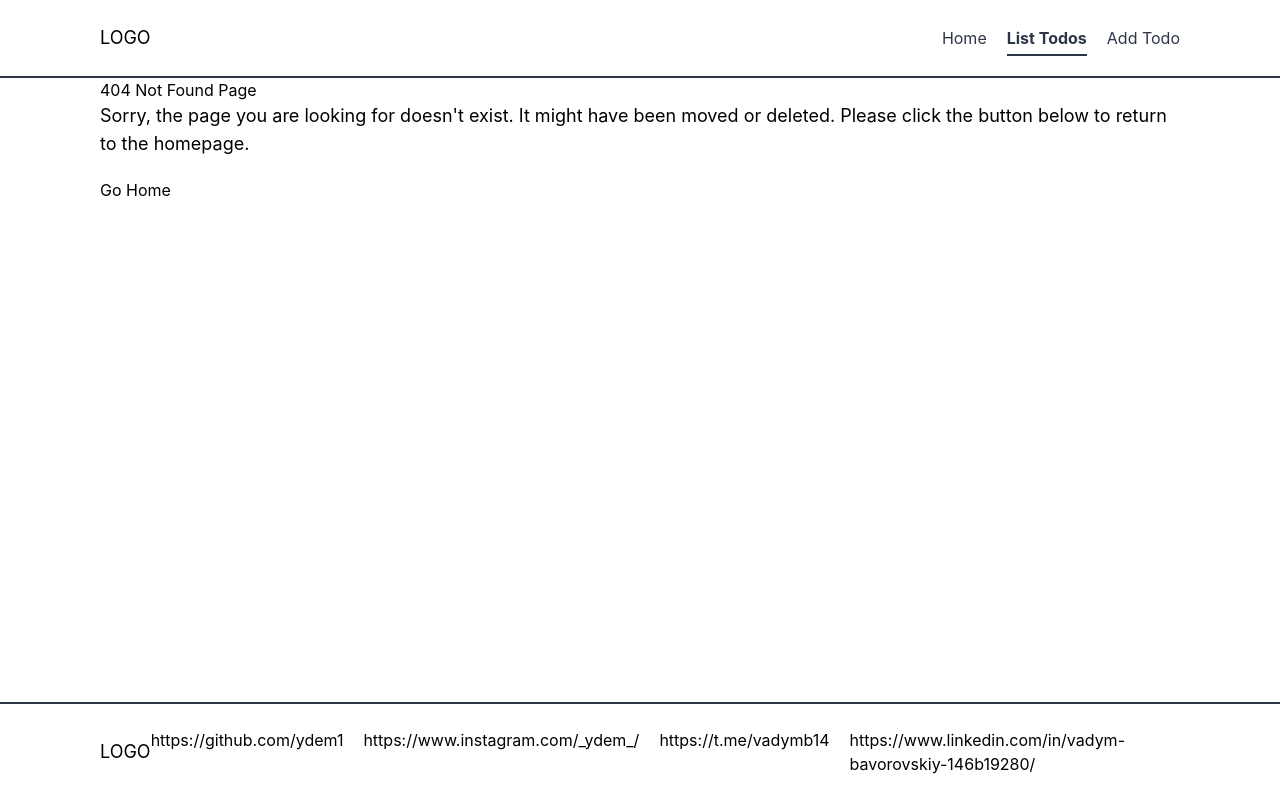
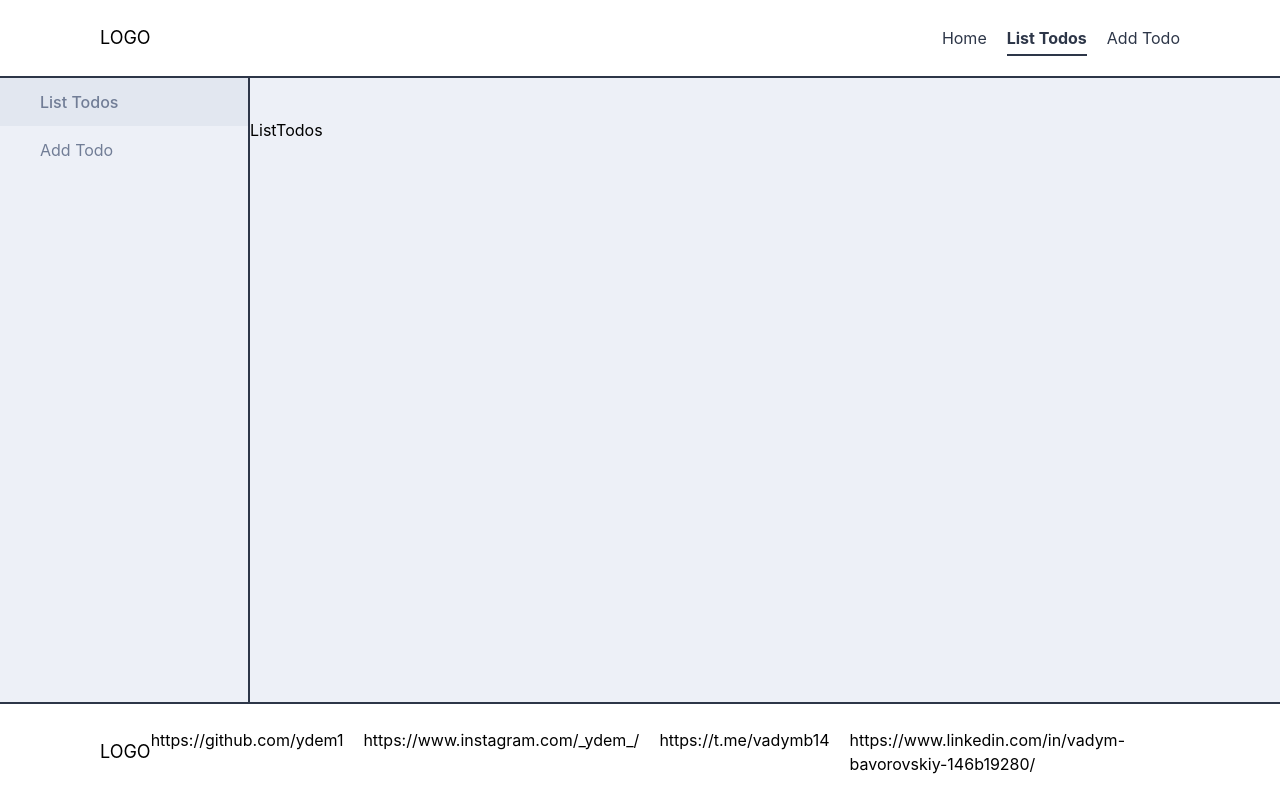
Before and after one commit to ydem1/todo-app-u-stork-lab, a React (Vite) app: page /list-todos in a window 1280 px wide. Built offline with nearby package versions, Linux system fonts and the light colour scheme.

Commit message:
init ListTodos and AddTodo

```diff
--- a/src/components/WrapperSidebar/index.tsx
+++ b/src/components/WrapperSidebar/index.tsx
@@ -1,8 +1,13 @@
-import React, { FC } from "react";
+import React, { FC, ReactNode } from "react";
 import { Sidebar } from "src/components/Sidebar";
 
-export const WrapperSidebar: FC = () => (
-  <div className="flex">
+interface Props {
+  children: ReactNode;
+}
+
+export const WrapperSidebar: FC<Props> = ({ children }) => (
+  <div className="flex h-full">
     <Sidebar />
+    <div className="flex-1">{children}</div>
   </div>
 );
--- /dev/null
+++ b/src/pages/add-todo/index.tsx
@@ -0,0 +1,13 @@
+import React, { FC } from "react";
+import { PageWrapper } from "src/components/Layouts/PageWrapper";
+import { WrapperSidebar } from "src/components/WrapperSidebar";
+
+const AddTodo: FC = () => (
+  <PageWrapper mainClassName="flex flex-col gap-20 bg-white-blue">
+    <WrapperSidebar>
+      <div className="py-10">AddTodo</div>
+    </WrapperSidebar>
+  </PageWrapper>
+);
+
+export default AddTodo;
--- a/src/pages/index.ts
+++ b/src/pages/index.ts
@@ -1,2 +1,4 @@
 export { default as Home } from "./home";
+export { default as ListTodos } from "./list-todos";
+export { default as AddTodo } from "./add-todo";
 export { default as NotFound } from "./not-found";
--- /dev/null
+++ b/src/pages/list-todos/index.tsx
@@ -0,0 +1,13 @@
+import React, { FC } from "react";
+import { PageWrapper } from "src/components/Layouts/PageWrapper";
+import { WrapperSidebar } from "src/components/WrapperSidebar";
+
+const ListTodos: FC = () => (
+  <PageWrapper mainClassName="flex flex-col gap-20 bg-white-blue">
+    <WrapperSidebar>
+      <div className="py-10">ListTodos</div>
+    </WrapperSidebar>
+  </PageWrapper>
+);
+
+export default ListTodos;
```
Also changed, not shown: src/routes/Router.tsx (+9 -1 lines).
